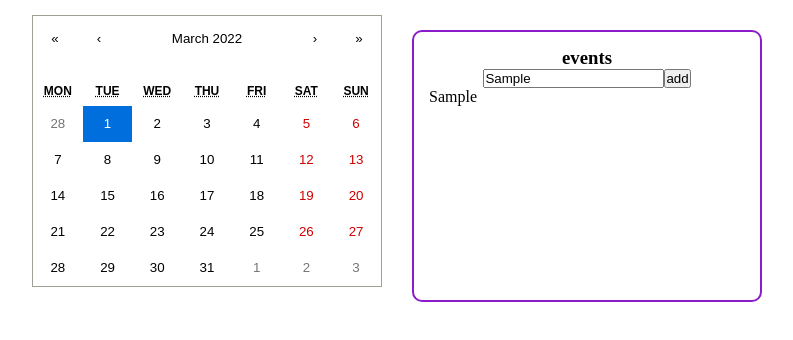
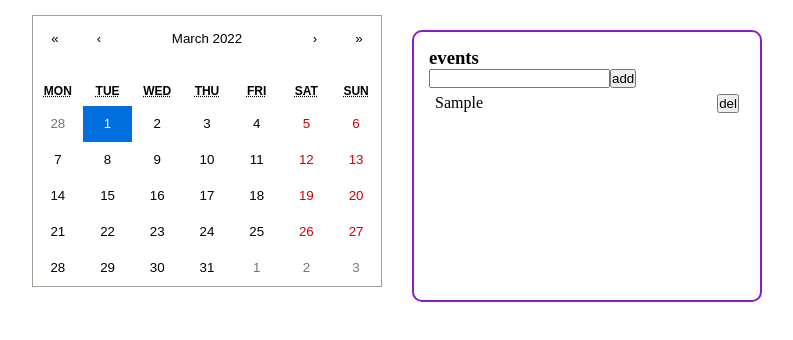
Before and after one commit to DConstantine9/calendar-react, a React (Create React App) app: page / in a window 1280 px wide. Both pictures are taken after typing "Sample" into the empty fields and a click on the button "add". Shown: the top 340 px of the page, without its empty margins (243-1036 px from the left). Built offline with nearby package versions, Linux system fonts and the light colour scheme.

Commit message:
event list

```diff
--- a/src/App.css
+++ b/src/App.css
@@ -4,10 +4,13 @@
 }
 
 .App {
-  text-align: center;
   display: flex;
   justify-content: center;
   align-items: center;
+}
+
+input {
+  outline: none;
 }
 
 .eventhandler {
@@ -23,5 +26,18 @@
 
 .eventhandler__content {
   display: flex;
+  flex-direction: column;
   justify-content: flex-start;
 }
+
+.single__event {
+  cursor: pointer;
+  border-radius: 5px;
+  padding: 6px;
+  display: flex;
+  justify-content: space-between;
+}
+
+.single__event:hover {
+  background: rgb(214, 212, 212);
+}
--- a/src/components/EventHandler.jsx
+++ b/src/components/EventHandler.jsx
@@ -1,13 +1,23 @@
 import React, { useState } from 'react'
+import EventList from './EventList';
 
 export default function EventHandler() {
   let [value, setValue] = useState("");
-  let [plan, setPlan] = useState([]);
+  let [events, setEvents] = useState([]);
 
-  let addPlan = () => {
-    setPlan([...plan, value])
+  let addEvent = () => {
+    let newEvent = {
+      id: Date.now(),
+      value
+    }
+    setEvents([...events, newEvent])
+    setValue("")
     console.log(value)
-    console.log(plan)
+    console.log(events)
+  }
+
+  let removeEvent = (event) => {
+    setEvents(events.filter(e => e.id !== event.id))
   }
 
   return (
@@ -18,14 +28,10 @@ export default function EventHandler() {
         value={value}
         onChange={e => setValue(e.target.value)}
       />
-      <button onClick={addPlan}>add</button>
+      <button onClick={addEvent}>add</button>
 
       <div className='eventhandler__content'>
-        {plan.map((e) => (
-          <div key={Date.now()}>
-            {e}
-          </div>
-        ))}
+        <EventList remove={removeEvent} events={events} />
       </div>
     </div>
   )
--- /dev/null
+++ b/src/components/EventItem.jsx
@@ -0,0 +1,11 @@
+import React from 'react'
+import "../App.css"
+
+export default function EventItem(props) {
+  return (
+    <div className="single__event">
+      {props.e}
+      <button>del</button>
+    </div>
+  )
+}
--- /dev/null
+++ b/src/components/EventList.jsx
@@ -0,0 +1,10 @@
+import React from 'react'
+import EventItem from './EventItem'
+
+export default function EventList({events, remove}) {
+  return (
+    events.map((e) => (
+      <EventItem remove={remove} e={e.value} key={Math.random().toString(16).slice(2)}/>
+  ))
+  )
+}
```
Also changed, not shown: src/UI/ButtionCustom.jsx (added, +7 -0 lines).
